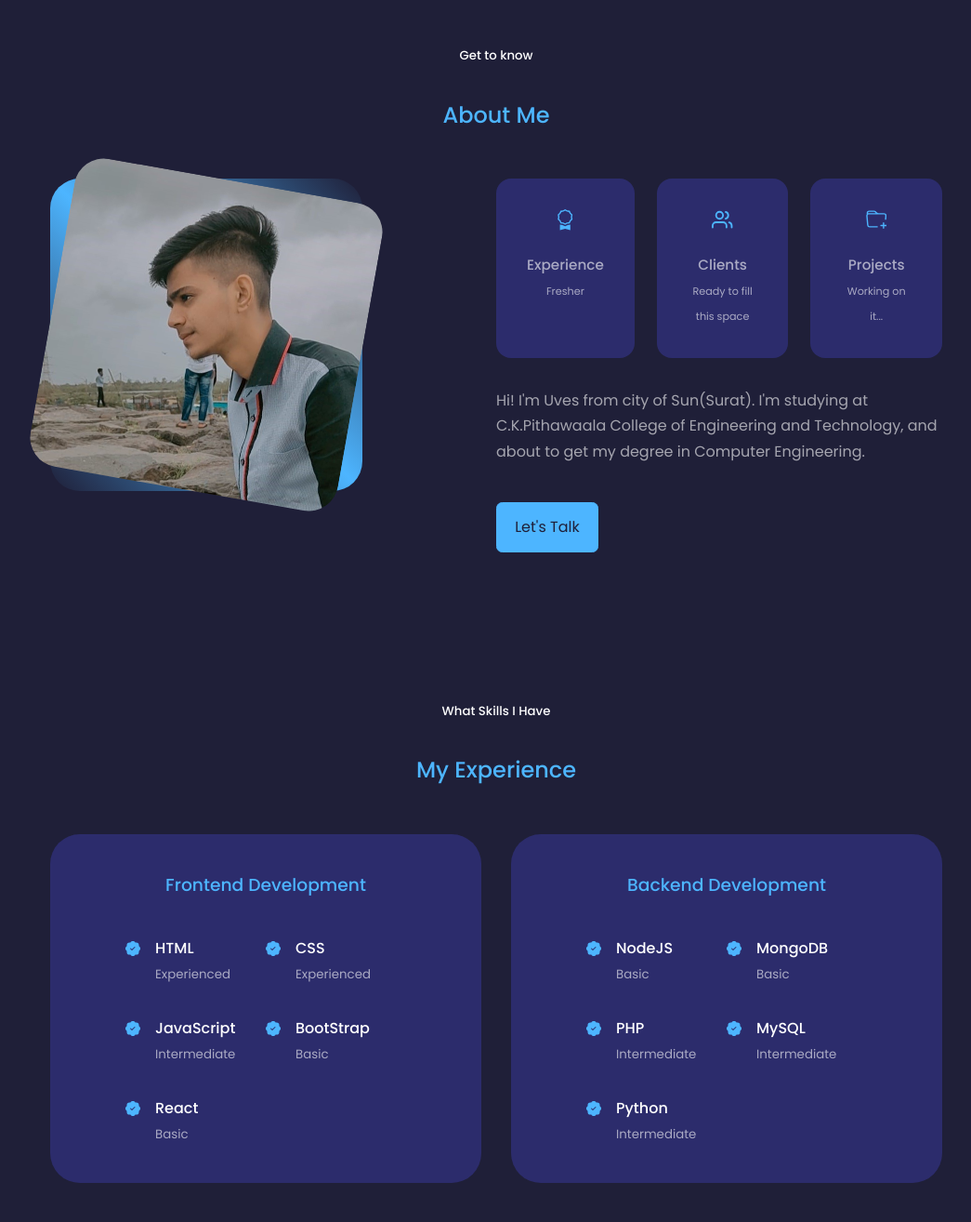
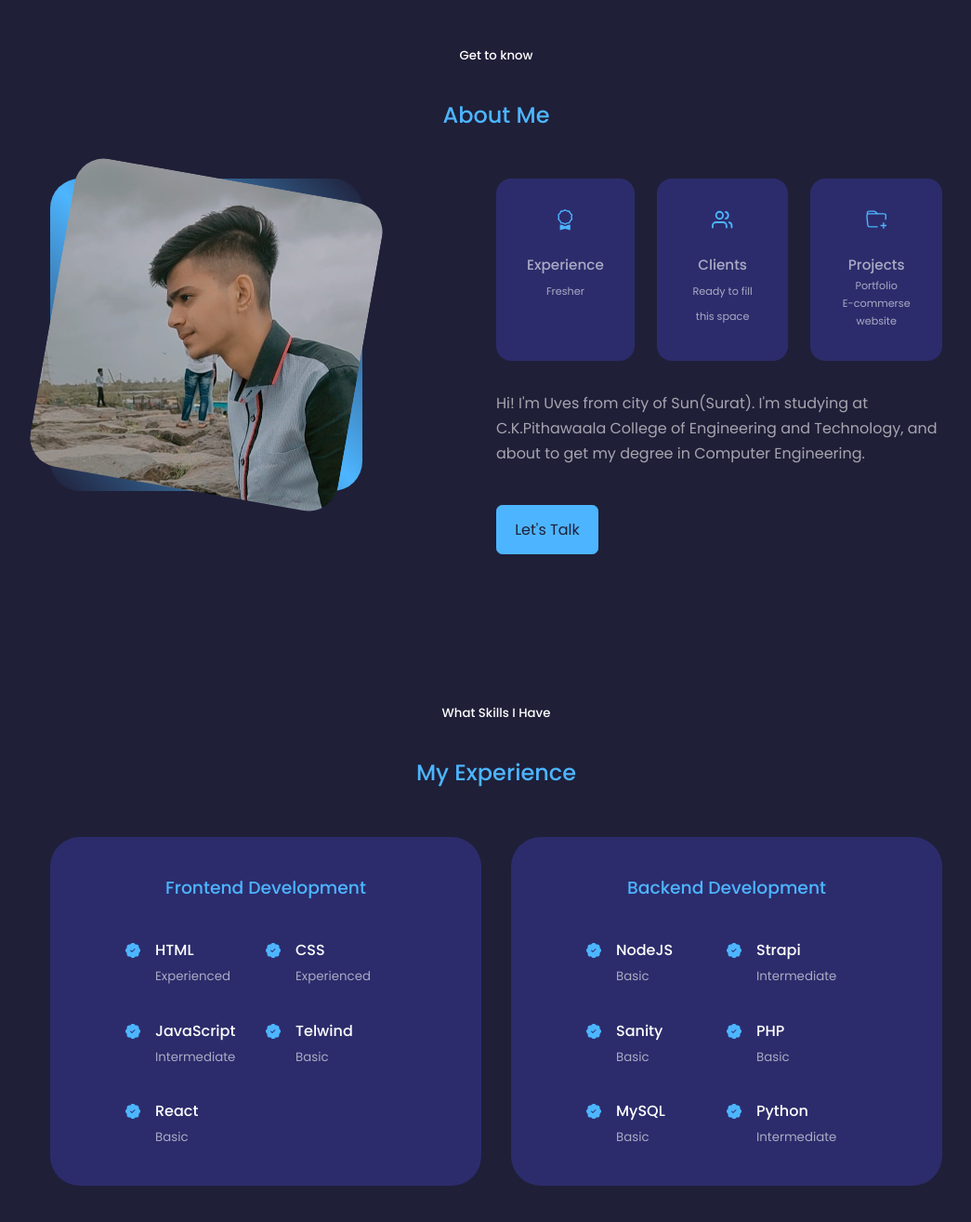
Before and after one commit to uves-shaikh/portfolio, a React (Create React App) app: page / in a window 1280 px wide. Shown: the part 911-2225 px from the top of the page at 93% size, without its empty margins (106-1151 px from the left). Built offline with nearby package versions, Linux system fonts and the light colour scheme.

Commit message:
resume uploaded

```diff
--- a/src/components/about/About.jsx
+++ b/src/components/about/About.jsx
@@ -35,7 +35,15 @@ const About = () => {
             <article className='about__card'>
               <BsFolderPlus className='about__icon'/>
               <h5>Projects</h5>
-              <small>Working on it...</small>
+              {/* <small>Portfolio</small>
+              <br />
+              <small>E-commerse website</small> */}
+              <small>
+              <ul>
+                <li>Portfolio</li>
+                <li>E-commerse website</li>
+              </ul>
+              </small>
             </article>
           </div>
 
--- a/src/components/experience/Experience.jsx
+++ b/src/components/experience/Experience.jsx
@@ -36,7 +36,7 @@ const Experience = () => {
             <article className="experience__details">
               < BsFillPatchCheckFill className='experience__details-icon' />
               <div>
-                <h4>BootStrap</h4>
+                <h4>Telwind</h4>
                 <small className='text-light'>Basic</small>
               </div>
             </article>
@@ -63,7 +63,14 @@ const Experience = () => {
             <article className="experience__details">
               < BsFillPatchCheckFill className='experience__details-icon' />
               <div>
-                <h4>MongoDB</h4>
+                <h4>Strapi</h4>
+                <small className='text-light'>Intermediate</small>
+              </div>
+            </article>
+            <article className="experience__details">
+              < BsFillPatchCheckFill className='experience__details-icon' />
+              <div>
+                <h4>Sanity</h4>
                 <small className='text-light'>Basic</small>
               </div>
             </article>
@@ -71,14 +78,14 @@ const Experience = () => {
               < BsFillPatchCheckFill className='experience__details-icon' />
               <div>
                 <h4>PHP</h4>
-                <small className='text-light'>Intermediate</small>
+                <small className='text-light'>Basic</small>
               </div>
             </article>
             <article className="experience__details">
               < BsFillPatchCheckFill className='experience__details-icon' />
               <div>
                 <h4>MySQL</h4>
-                <small className='text-light'>Intermediate</small>
+                <small className='text-light'>Basic</small>
               </div>
             </article>
             <article className="experience__details">
```
Also changed, not shown: 2 other files (tests, documents, lock files or other folders).
